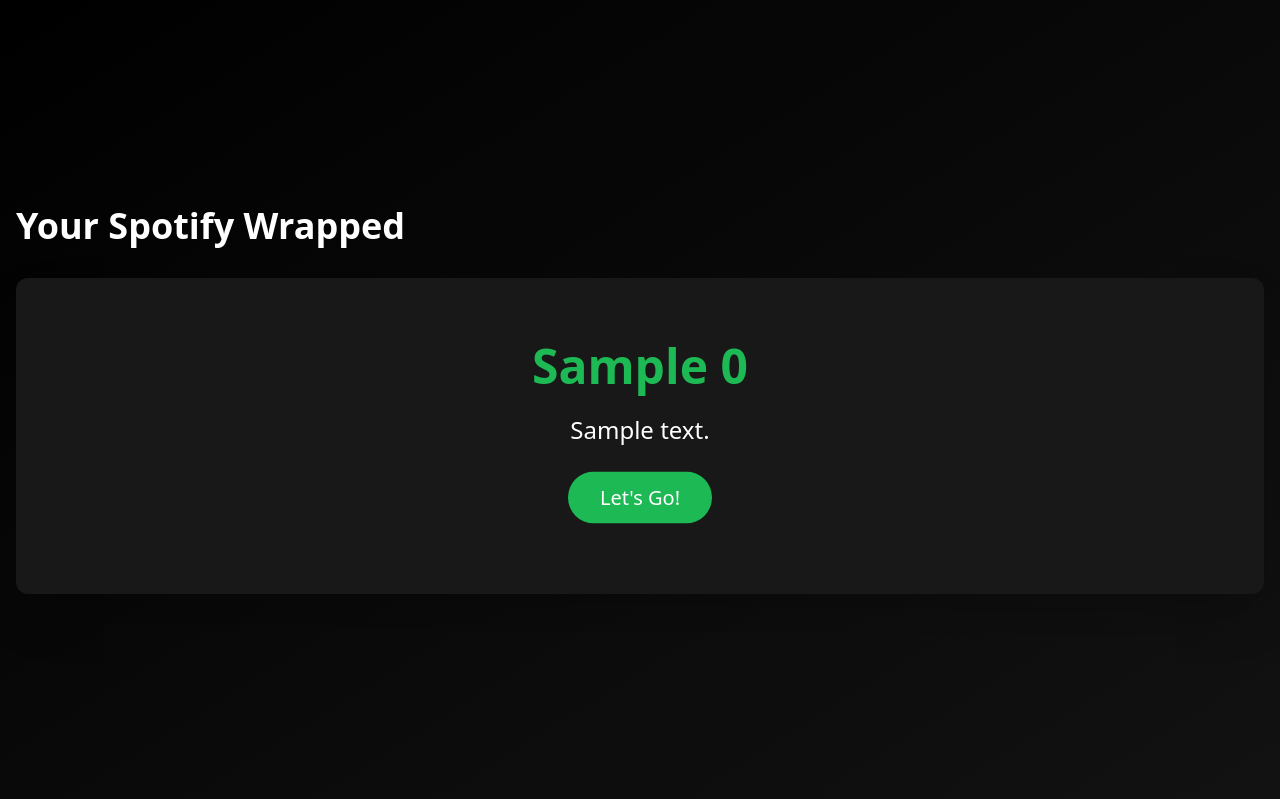
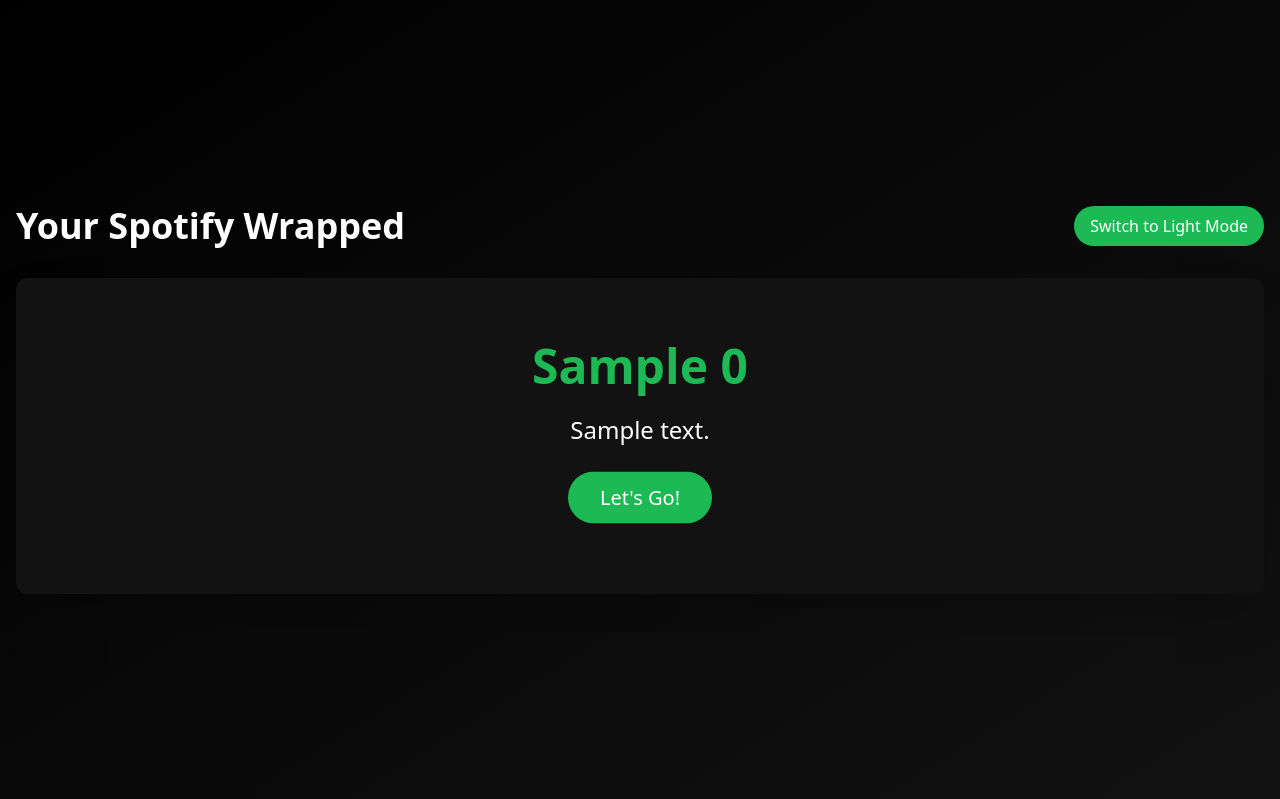
Before and after one commit to aryabhanushali/SpotifyWrap, a Django app: template wrapped/templates/wrapped/dashboard.html in a window 1280 px wide. Shown: the part 64-863 px from the top of the page. Run offline with Django 5.2, Linux system fonts and the light colour scheme; the template is opened without the code that fills it: most values are stand-ins (such as "Sample title", 1, 10 or a date in 2020); grey boxes marked "Sample" are stand-in pictures; some libraries are stand-ins or nearby versions.

Commit message:
light mode toggle working in dashboard.html

```diff
--- a/wrapped/templates/wrapped/dashboard.html
+++ b/wrapped/templates/wrapped/dashboard.html
@@ -6,6 +6,9 @@
         <!-- Header -->
         <div class="flex justify-between items-center mb-8">
             <h1 class="text-4xl font-bold text-white">Your Spotify Wrapped</h1>
+            <button id="theme-toggle" class="bg-spotify-green text-white px-4 py-2 rounded-full transition duration-300">
+            Switch to Light Mode
+        </button>
         </div>
 
         <!-- Slides Container -->
@@ -239,6 +242,13 @@
         align-items: center;
         min-height: 100vh;
     }
+    .text-dynamic {
+    color: var(--header-color);
+    transition: color 0.3s ease;
+}
+
+
+
 
     .flex-grow {
         flex-grow: 1;
@@ -307,42 +317,108 @@
     }
 </style>
 
+<style>
+       :root {
+        --primary-bg: #000;
+        --secondary-bg: #121212;
+        --text-color: white;
+        --header-bg-color: transparent;
+        --header-color: white; /* Default dark mode header color */
+        --spotify-green: #1db954;
+        --spotify-green-dark: #15803d;
+    }
+
+    body.light-mode {
+        --primary-bg: #ffffff;
+        --secondary-bg: #f5f5f5;
+        --header-bg-color: green;
+        --text-color: black;
+        --header-color: var(--spotify-green);
+    }
+    .text-light-mode-green {
+    color: var(--spotify-green) !important;
+}
+
+    body {
+        background-color: var(--primary-bg);
+        color: var(--text-color);
+        transition: background-color 0.3s, color 0.3s;
+    }
+
+    .header-container {
+        background-color: var(--header-bg-color);
+        transition: background-color 0.3s ease;
+        padding: 1rem;
+        border-radius: 0.5rem;
+    }
+
+    .bg-spotify-card {
+        background-color: var(--secondary-bg);
+    }
+
+    .bg-spotify-dark-card {
+        background-color: var(--secondary-bg);
+    }
+
+    .text-white {
+        color: var(--text-color);
+    }
+
+    .slide-nav-btn {
+        background-color: var(--spotify-green);
+        color: white;
+        padding: 0.5rem 1.5rem;
+        border-radius: 9999px;
+        transition: background-color 0.3s;
+    }
+
+    .slide-nav-btn:hover {
+        background-color: var(--spotify-green-dark);
+    }
+
+
+
+    </style>
+
 <script>
-/**
- * Activates the specified slide by its number.
- * Removes the "active" class from all slides and applies it to the targeted slide.
- *
- * @param {number} slideNumber - The number of the slide to activate.
- */
     function showSlide(slideNumber) {
-    /**
-     * All slide elements on the page.
-     * @type {NodeListOf<Element>}
-     */
         const slides = document.querySelectorAll(".slide");
-
-    // Remove the "active" class from all slides
         slides.forEach(slide => slide.classList.remove("active"));
 
-    /**
-     * The next slide element to be activated.
-     * @type {Element}
-     */
         const nextSlide = document.getElementById(`slide-${slideNumber}`);
-
-    // Add the "active" class to the specified slide
         nextSlide.classList.add("active");
     }
 
-/**
- * Initializes the slideshow by displaying the first slide when the DOM content is loaded.
- */
     document.addEventListener("DOMContentLoaded", () => {
         showSlide(1);
     });
 
+    document.addEventListener("DOMContentLoaded", () => {
+        const themeToggle = document.getElementById("theme-toggle");
+        const body = document.body;
+        const header = document.querySelector("h1"); // Tar
+
+        if (localStorage.getItem("theme") === "light") {
+            body.classList.add("light-mode");
+            themeToggle.textContent = "Switch to Dark Mode";
+            header.classList.add("text-light-mode-green");
+        }
+
+        themeToggle.addEventListener("click", () => {
+            body.classList.toggle("light-mode");
+
+            if (body.classList.contains("light-mode")) {
+                themeToggle.textContent = "Switch to Dark Mode";
+                localStorage.setItem("theme", "light");
+                header.classList.add("text-light-mode-green");
+            } else {
+                themeToggle.textContent = "Switch to Light Mode";
+                localStorage.setItem("theme", "dark");
+                header.classList.remove("text-light-mode-green");
+            }
+        });
+    });
 </script>
-
 <script>
 /**
  * Downloads an image and redirects the user to a specified URL.
```
Also changed, not shown: db.sqlite3, wrapped/templates/wrapped/Artist Modal Template.html (line endings or trailing spaces), 1 other file. Lines whose indentation alone changed are shown as unchanged.
